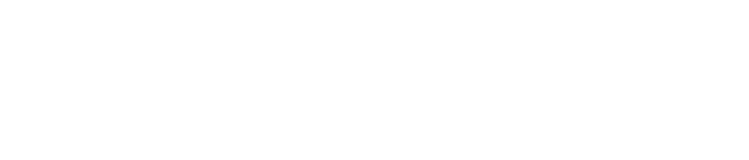
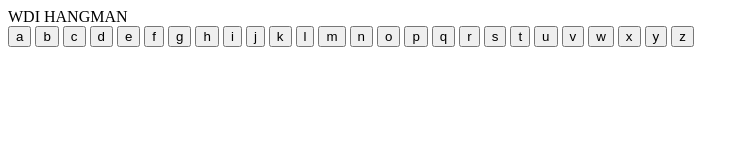
Before and after one commit to arowland900/hangman, a plain HTML site: page index.html in a window 1280 px wide. Shown: the whole page, without its empty margins (0-749 px from the left). Drawn offline with Linux system fonts and the light colour scheme.

Commit message:
add buttons

```diff
--- a/index.html
+++ b/index.html
@@ -11,8 +11,36 @@
 </head>
 
 <body>
-
-
+    <header>WDI HANGMAN</header>
+    <section></section>
+    <div id="guess"></div>
+    <div>
+        <button>a</button>
+        <button>b</button>
+        <button>c</button>
+        <button>d</button>
+        <button>e</button>
+        <button>f</button>
+        <button>g</button>
+        <button>h</button>
+        <button>i</button>
+        <button>j</button>
+        <button>k</button>
+        <button>l</button>
+        <button>m</button>
+        <button>n</button>
+        <button>o</button>
+        <button>p</button>
+        <button>q</button>
+        <button>r</button>
+        <button>s</button>
+        <button>t</button>
+        <button>u</button>
+        <button>v</button>
+        <button>w</button>
+        <button>x</button>
+        <button>y</button>
+        <button>z</button>
+    </div>
 </body>
-
 </html>
```
Also changed, not shown: js/main.js (+17 -0 lines).
